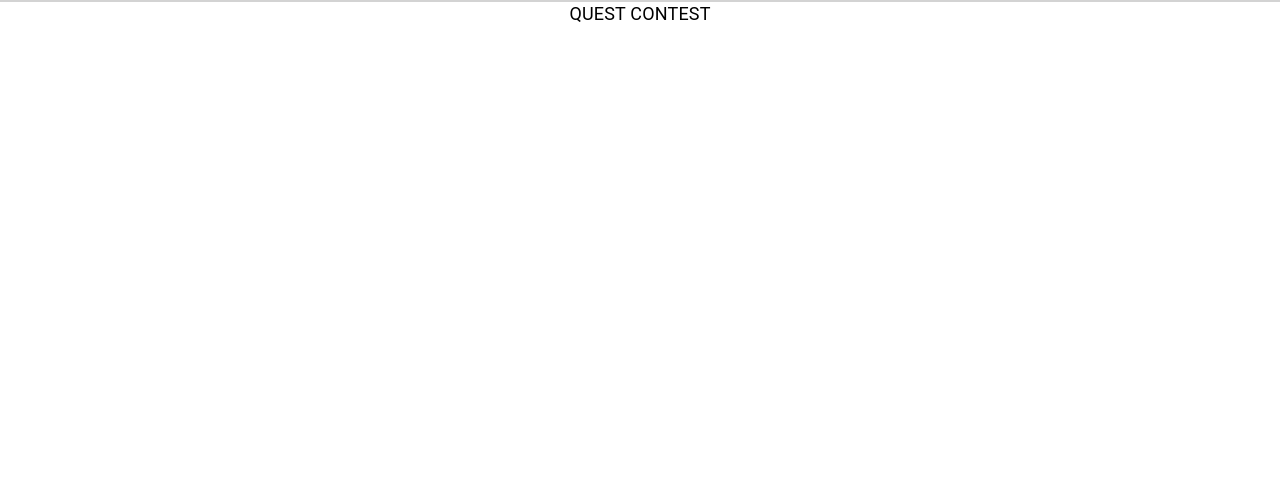
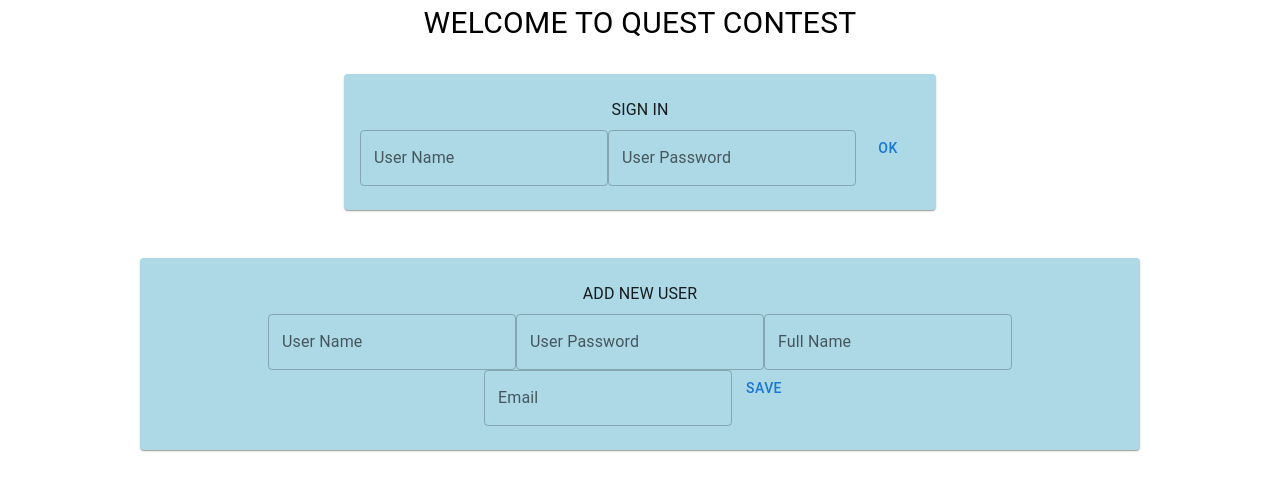
Before and after one commit to CorinaIoanaG/questcontest-front, a React (Create React App) app: page / in a window 1280 px wide. Shown: the top 490 px of the page. Built offline with nearby package versions, Linux system fonts and the light colour scheme; no server answers.

Commit message:
Third Commit

```diff
--- a/src/App.tsx
+++ b/src/App.tsx
@@ -1,15 +1,101 @@
-import React from 'react';
-import logo from './logo.svg';
+import React, { useEffect, useState } from 'react';
 import './App.css';
 import axios from 'axios';
-import { Box, Typography } from '@mui/material';
+import { Box, Button, Card, CardContent, TextField, Typography } from '@mui/material';
+import { User } from './model/User';
+import AddQuest from './components/AddQuest';
+import EditUser from './components/EditUser';
 
-axios.get('https://localhost:8080/quest');
+
 
 function App() {
+  const [users, setUsers] = useState<User[]>();
+  const [selectedUser, setSelectedUser] = useState<User>();
+  const [uName, setUName] = useState<string>();
+  const [uPass,setUPass] = useState<string>();
+  const [uFullName,setUFullName] = useState<string>();
+  const [uEmail,setUEmail] = useState<string>();
+  const [lName, setLName] = useState<string>();
+  const [lPass,setLPass] = useState<string>();
+
+  useEffect(() => {
+    axios.get('http://localhost:8080/quest').then((response) => setSelectedUser(response.data));
+  }, [lName,lPass]);
+
+  const addNewUser = () => {
+    axios.post('http://localhost:8080/quest',
+    {id: 0, name: uName, pass: uPass, fullName: uFullName, email: uEmail})
+    .then((response) => setSelectedUser(response.data));
+  }
+
+  const logInUser = () => {
+    axios.get('http://localhost:8080/quest/log?name='+lName+'&pass='+lPass)
+    .then((response) => setSelectedUser(response.data));
+  }
+
+  const reloadUser = (id: number) => {
+    axios.get('http://localhost:8080/quest/' + id).then((response) => setSelectedUser(response.data));
+  }
+
+  const reloadedSelectedUser = () =>{
+    selectedUser && reloadUser(selectedUser.id);
+  }
+
+  const deleteUser = (id: number) => {
+    axios.delete('http://localhost:8080/quest/' + id).then((response) => {
+      setSelectedUser(undefined);
+      window.location.reload();}
+    );
+  }
+
+  const clearSelectedUser = () => {
+    setSelectedUser(undefined);
+    window.location.reload();
+  }
+
   return (
-    <Box className='App' sx={{ backgroundColor: 'lightgray', height: 2, display: "flex", flexDirection: "column"}}>
-    <Typography sx ={{height: 50}} fontSize={"large"}> QUEST CONTEST </Typography>
+    <Box className='App'>
+      <Typography sx={{ display : 'auto', height: 50, fontSize: 30}}> WELCOME TO QUEST CONTEST </Typography>
+      {selectedUser?.name == null && <Box sx={{ display: 'flex', justifyContent: 'center',
+        alignItems: 'center', flexDirection: 'column'}}>
+        <Card sx={{margin: 3, width: '600', background: 'lightblue'}}>
+          <CardContent>
+            <Typography sx={{margin: 1}}>SIGN IN</Typography>
+            <TextField label="User Name" value={lName} onChange={(e) => setLName(e.target.value as string)}></TextField>
+            <TextField label="User Password" value={lPass} onChange={(e) => setLPass(e.target.value as string)}></TextField>
+            <Button onClick={()=>logInUser()}>OK</Button>
+          </CardContent>
+        </Card>
+        <Card sx={{margin: 3, width: 1000, background: 'lightblue' }}>
+          <CardContent>
+            <Typography sx={{margin: 1}}>ADD NEW USER</Typography>
+            <TextField label="User Name" value={uName} onChange={(e) => setUName(e.target.value)}></TextField>
+            <TextField label="User Password" value={uPass} onChange={(e) => setUPass(e.target.value)}></TextField>
+            <TextField label="Full Name" value={uFullName} onChange={(e) => setUFullName(e.target.value)}></TextField>
+            <TextField label="Email" value={uEmail} onChange={(e) => setUEmail(e.target.value)}></TextField>
+            <Button onClick={()=>addNewUser()}>SAVE</Button>
+          </CardContent>
+        </Card>
+      </Box>}
+      {selectedUser?.name != null && <Box sx={{ display: 'flex', flexDirection: 'column', alignItems: 'center', justifyContent: 'center'}}>
+          <Card sx={{ margin: 1, overflow: 'auto', background: 'lightblue', width: 900}}>
+            <Typography sx={{ fontSize: 18 }}>Full Name: {selectedUser.fullName} </Typography>
+            <Typography sx={{ fontSize: 14 }}>BADGE: {selectedUser.badge} </Typography>
+            <Typography sx={{ fontSize: 14 }}>TOKENS: {selectedUser.tokens} </Typography>
+            <Button>RANKINGS LIST</Button>
+            <Button>RESOLVE QUEST</Button>
+            {/* <Button onClick={() =><AddQuest user={selectedUser}></AddQuest>}>ADD QUEST</Button> */}
+            {/* <Button>MODIFY USER</Button> */}
+            <Button onClick={() => clearSelectedUser()}>LOG OUT</Button>
+            <Button sx={{ color: "red" }} onClick={() => deleteUser(selectedUser.id)}>DELETE USER</Button>
+          </Card>
+          <Card sx={{ margin: 1, overflow: 'auto', background: 'lightblue', width: 1000}}>
+            <AddQuest  user={selectedUser} reloadUser={reloadedSelectedUser}></AddQuest>
+          </Card>
+          <Card sx={{ margin: 1, overflow: 'auto', background: 'lightblue', width: 1000}}>
+            <EditUser user={selectedUser} reloadUser={reloadedSelectedUser}></EditUser>
+          </Card>
+      </Box>}
     </Box>
   );
 }
```
